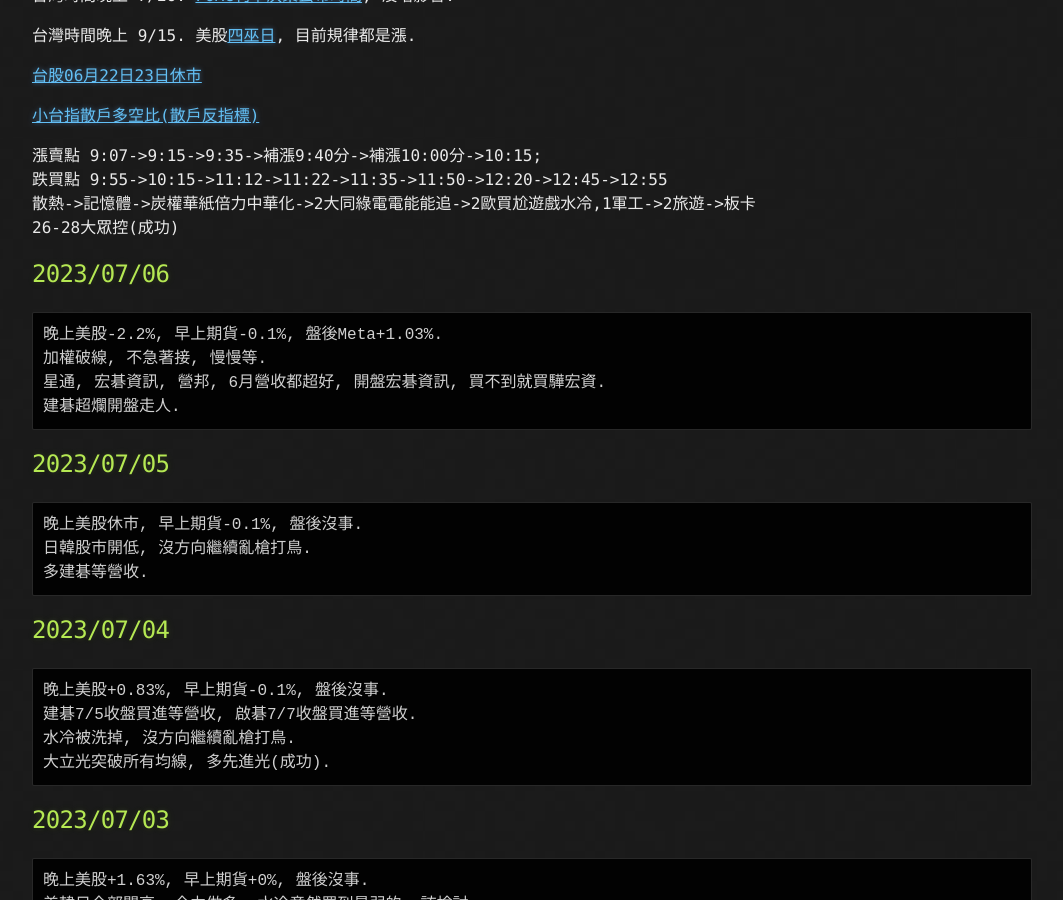
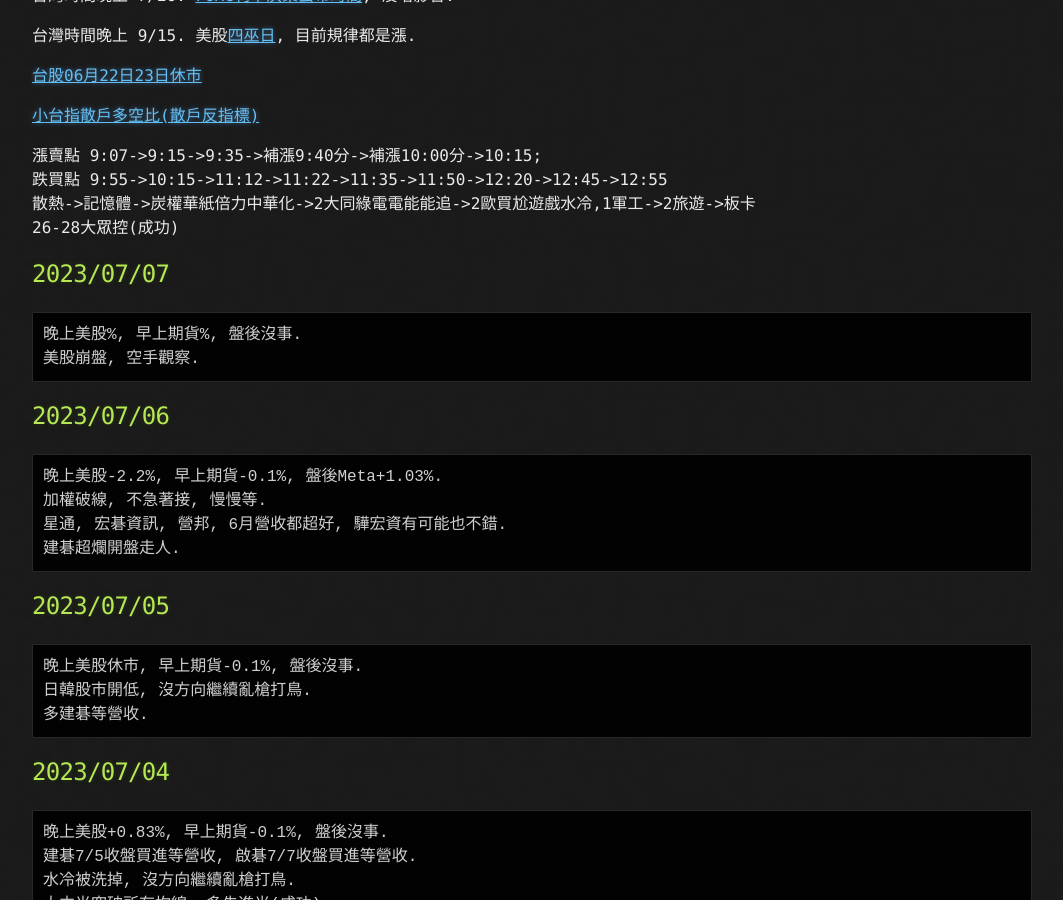
Before and after one commit to lepg5487/Stock_God, a Jekyll site: the page built from index.md, in a window 1280 px wide and 900 px high, scrolled down 394 px. Shown: the whole window, without its empty margins (108-1171 px from the left). Built offline with Jekyll 4.4.1, drawn with Linux system fonts in a browser that asks for light colours; our own code applies the rules of GitHub Pages for plain Markdown files.

Commit message:
Update index.md

````diff
--- a/index.md
+++ b/index.md
@@ -21,11 +21,17 @@ layout: testlayouts
 散熱->記憶體->炭權華紙倍力中華化->2大同綠電電能能追->2歐買尬遊戲水冷,1軍工->2旅遊->板卡
 26-28大眾控(成功)
 
+## 2023/07/07
+```
+晚上美股%, 早上期貨%, 盤後沒事.
+美股崩盤, 空手觀察.
+```
+
 ## 2023/07/06
 ```
 晚上美股-2.2%, 早上期貨-0.1%, 盤後Meta+1.03%.
 加權破線, 不急著接, 慢慢等.
-星通, 宏碁資訊, 營邦, 6月營收都超好, 開盤宏碁資訊, 買不到就買驊宏資.
+星通, 宏碁資訊, 營邦, 6月營收都超好, 驊宏資有可能也不錯.
 建碁超爛開盤走人.
 ```
 
````
